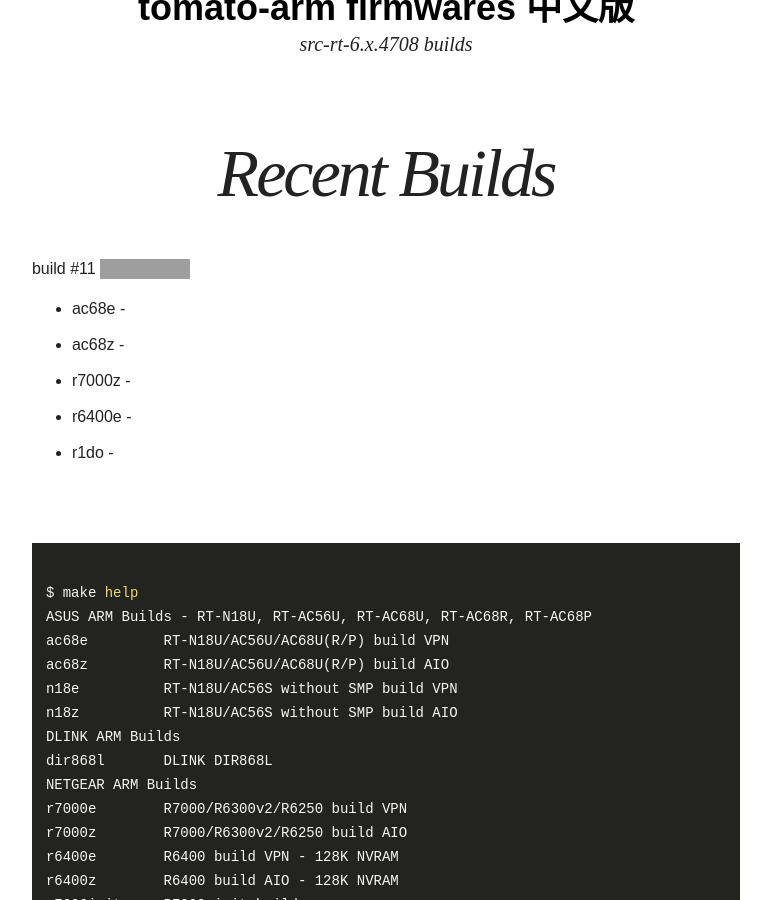
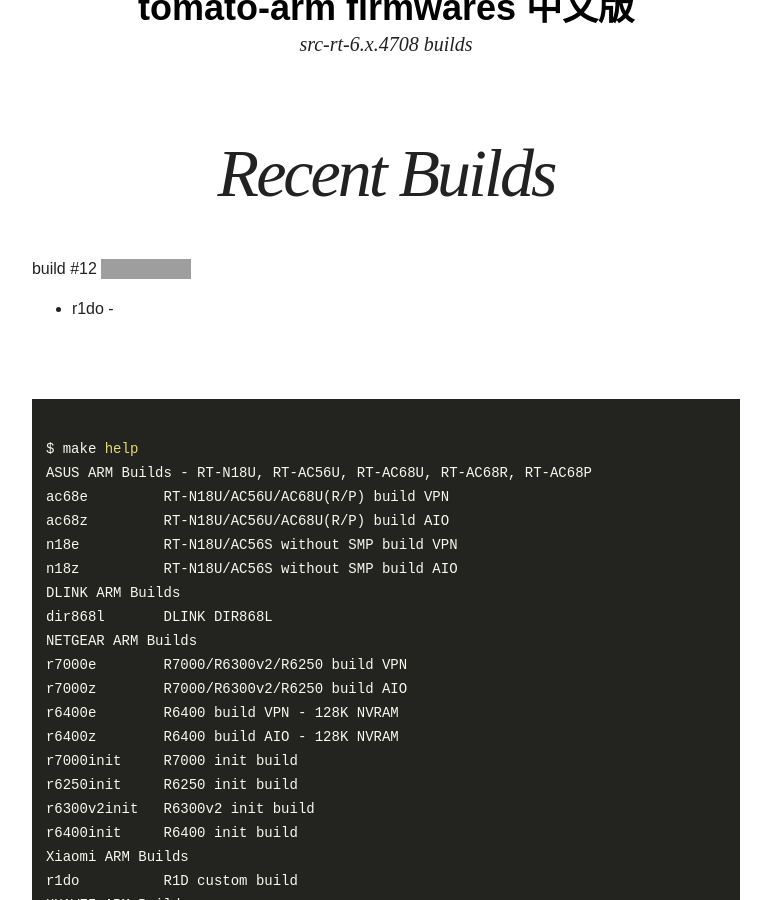
Before and after one commit to oglopss/tomato-arm-ci-jekyll, a Jekyll site: the page built from index.html, in a window 1280 px wide and 900 px high, scrolled down 339 px. Shown: the whole window, without its empty margins (254-1025 px from the left). Built offline with Jekyll 4.4.1, drawn with Linux system fonts in a browser that asks for light colours; nearby versions of some CDN libraries; grey boxes are pictures that could not be loaded.

Commit message:
Travis build 12 r1do pushed to gh-pages

```diff
--- a/_data/ss.yml
+++ b/_data/ss.yml
@@ -1,7 +1,3 @@
-build: 11
+build: 12
 files:
   - 0005 r1do
-  - 0001 ac68e
-  - 0003 r7000z
-  - 0002 ac68z
-  - 0004 r6400e
```
